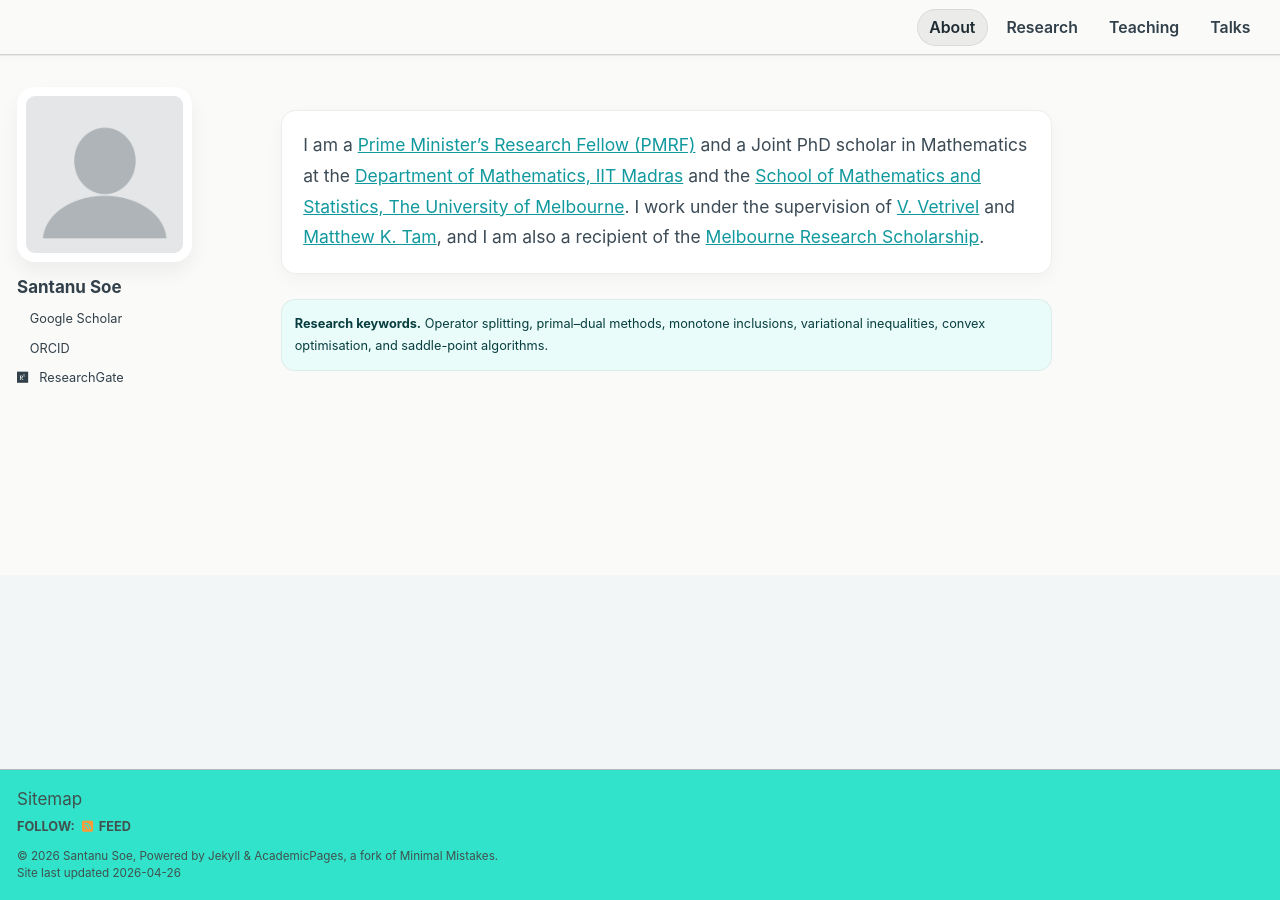
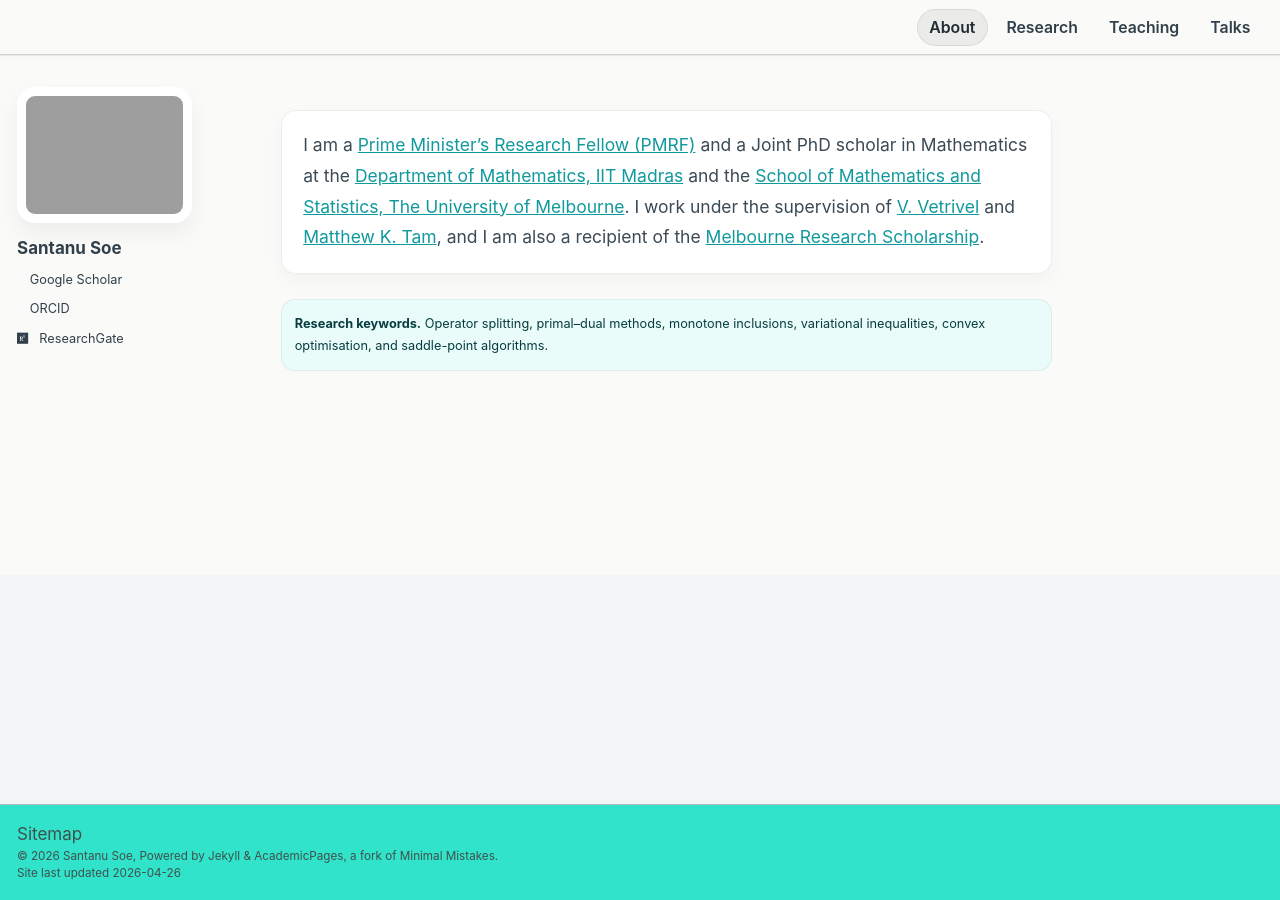
Before and after one commit to santanusoe/santanusoe.github.io, a Jekyll site: the page built from _pages/about.md, in a window 1280 px wide. Built offline with Jekyll 4.4.1, drawn with Linux system fonts in a browser that asks for light colours.

Commit message:
Lighten site configuration for faster loading

```diff
--- a/_config.yml
+++ b/_config.yml
@@ -9,7 +9,7 @@
 repository               : "santanusoe/santanusoe.github.io"
 
 author:
-  avatar           : "profile.png"
+  avatar           :
   name             : "Santanu Soe"
   pronouns         :
   bio              :
@@ -107,7 +107,7 @@
       options:
         format           : "iso8601" # "iso8601" (default), "timestamp-seconds", "timestamp-milliseconds"
 atom_feed:
-  hide                   : false     # change to true to hide the RSS feed in the footer
+  hide                   : true
   path                   : # blank (default) uses feed.xml
 
 # SEO Related
@@ -251,7 +251,6 @@
       type: portfolio
     values:
       layout: single
-      author_profile: true
       share: true
       comment: true
   # _talks
@@ -276,21 +275,13 @@
 
 # Plugins
 plugins:
-  - jekyll-feed
-  - jekyll-gist
-  - jekyll-paginate
   - jekyll-sitemap
   - jekyll-redirect-from
-  - jemoji
 
 # Mimic GitHub Pages with --safe
 whitelist:
-  - jekyll-feed
-  - jekyll-gist
-  - jekyll-paginate
   - jekyll-sitemap
   - jekyll-redirect-from
-  - jemoji
 
 # Archives
 category_archive:
```
